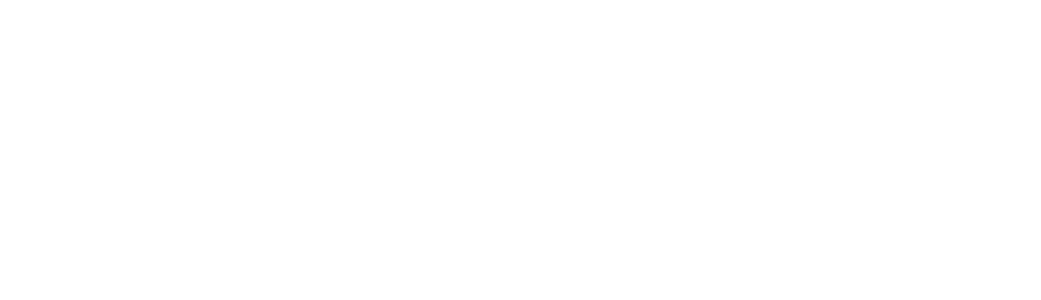
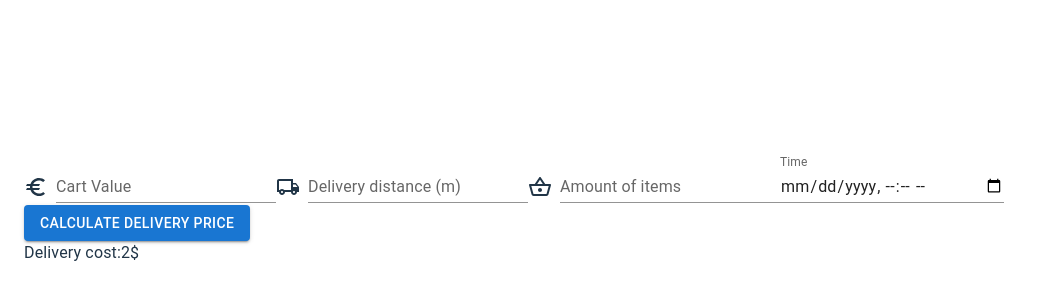
Before and after one commit to hoangfin/delivery-fee-calculator, a React (Vite) app: page / in a window 1280 px wide. Shown: the part 190-490 px from the top of the page, without its empty margins (0-1041 px from the left). Built offline with nearby package versions, Linux system fonts and the light colour scheme; the HTML template or start-up script is replaced by a standard one.

Commit message:
Working on isRushHour

```diff
--- a/src/App.tsx
+++ b/src/App.tsx
@@ -1,6 +1,53 @@
+import { Euro, LocalShippingOutlined, ShoppingBasketOutlined } from "@mui/icons-material";
+import { Box, Button, Container, Stack, TextField, Typography } from "@mui/material";
 
 export default function App() {
 	return (
-		<></>
+		<Container>
+			<form>
+				<Box display="inline-flex" alignItems="flex-end">
+					<Euro sx={{ mr: 1, my: 0.5 }} />
+					<TextField
+						label="Cart Value"
+						variant="standard"
+						inputProps={{ "data-test-id": "cartValue" }}
+					/>
+				</Box>
+
+				<Box display="inline-flex" alignItems="flex-end">
+					<LocalShippingOutlined sx={{ mr: 1, my: 0.5 }} />
+					<TextField
+						label="Delivery distance (m)"
+						variant="standard"
+						inputProps={{ "data-test-id": "deliveryDistance" }}
+					/>
+				</Box>
+
+				<Box display="inline-flex" alignItems="flex-end">
+					<ShoppingBasketOutlined sx={{ mr: 1, my: 0.5 }} />
+					<TextField
+						label="Amount of items"
+						variant="standard"
+						inputProps={{ "data-test-id": "numberOfItems" }}
+					/>
+				</Box>
+
+				<TextField
+					type="datetime-local"
+					label="Time"
+					variant="standard"
+					InputLabelProps={{ shrink: true }}
+					inputProps={{ "data-test-id": "orderTime" }}
+				/>
+
+				<Button type="submit" variant="contained">
+					Calculate delivery price
+				</Button>
+			</form>
+			<Typography>
+				Delivery cost:
+				<Typography component="span" data-test-id="fee">2$</Typography>
+			</Typography>
+		</Container>
 	);
 }
```
Also changed, not shown: src/utils/calculateDeliveryFee.ts (added, +49 -0 lines).
